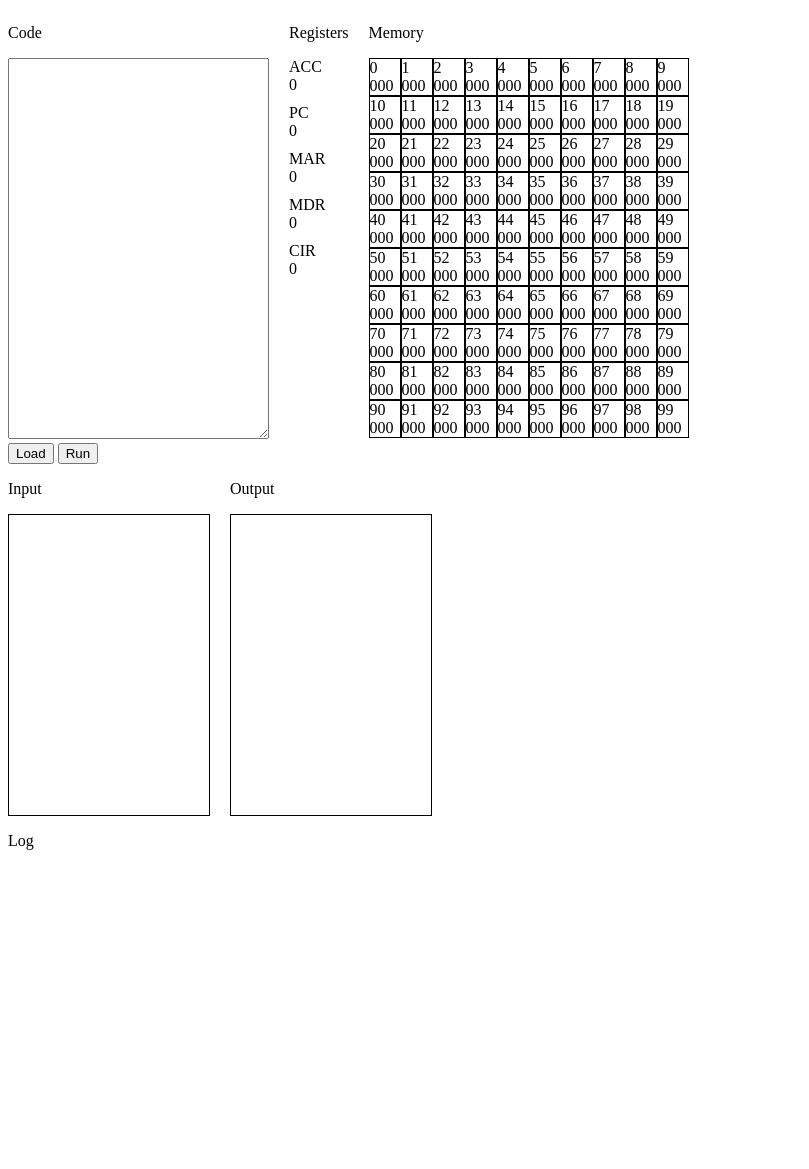
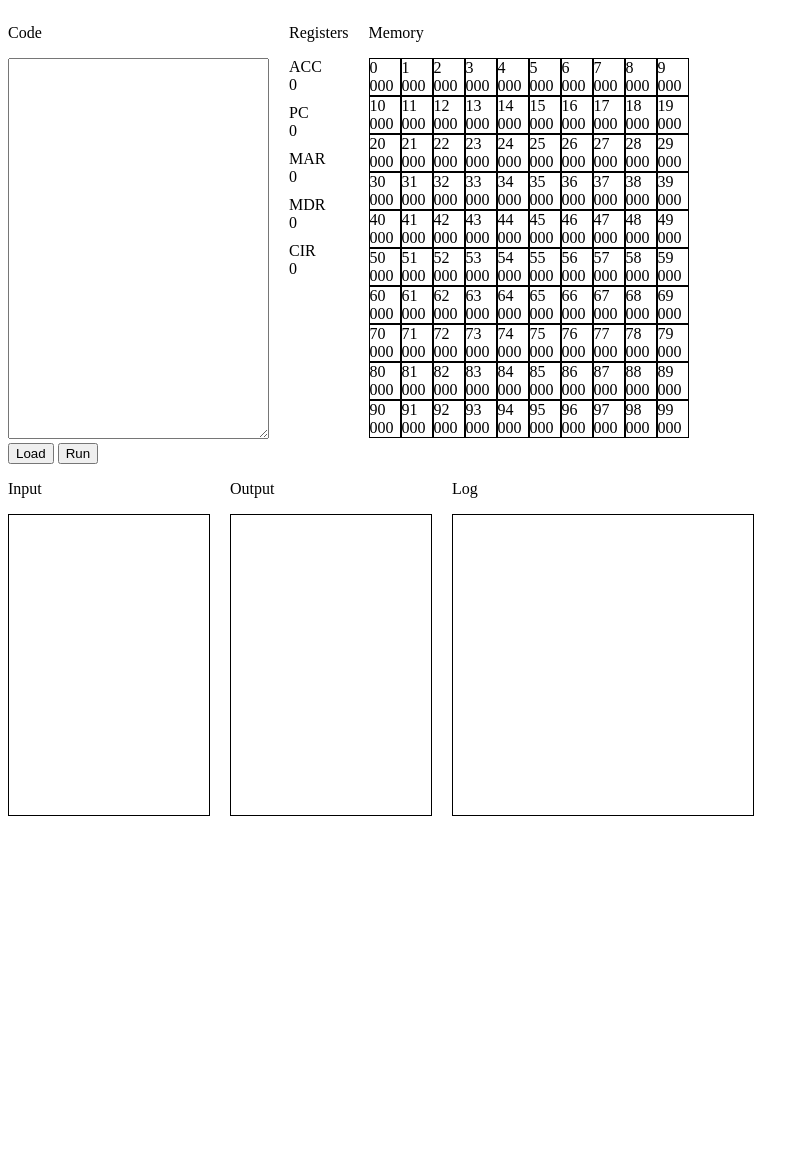
Before and after one commit to BenMagill/lmc-simulator-ui, a website with bundled scripts: page index.html in a window 1280 px wide. Shown: the whole page, without its empty margins (0-809 px from the left). After the commit the page ends 824 px from the top, so only its background shows below. Built offline with nearby package versions, Linux system fonts and the light colour scheme.

Commit message:
Update styling

```diff
--- a/index.css
+++ b/index.css
@@ -1,7 +1,9 @@
 #logs {
     max-height: 300px;
     height: 300px;
+    width: 300px;
     overflow: scroll;
+    border: 1px black solid;
 }
 
 #output,#input {
--- a/index.html
+++ b/index.html
@@ -50,16 +50,16 @@
 
             </div>
         </div>
+        <div>
+            <p>Log</p>
+            <div id="logs">
+
+
+            </div>
+        </div>
     </div>
 
 
-    <div>
-        <p>Log</p>
-        <div id="logs">
-
-
-        </div>
-    </div>
 
 
     <script src="static/bundle.js"></script>
```
